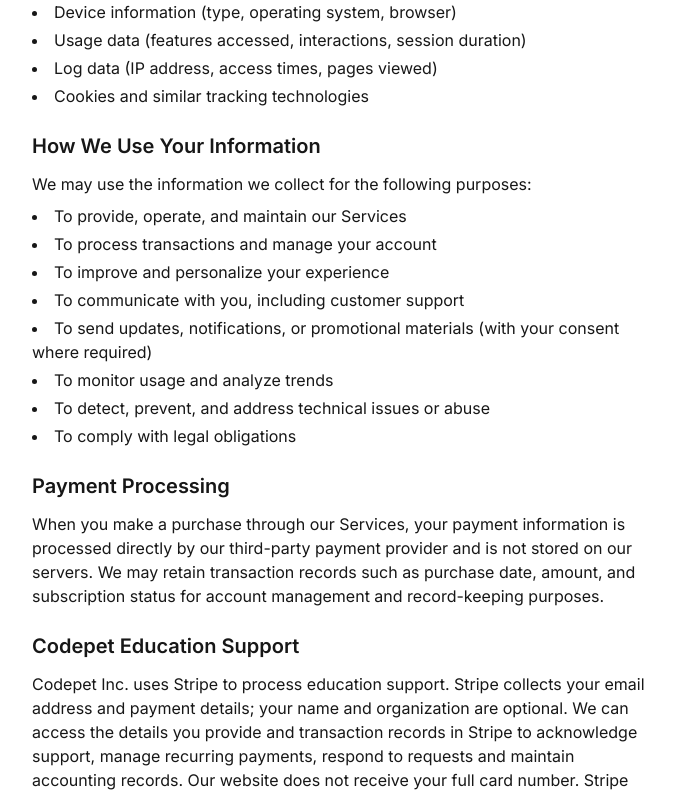
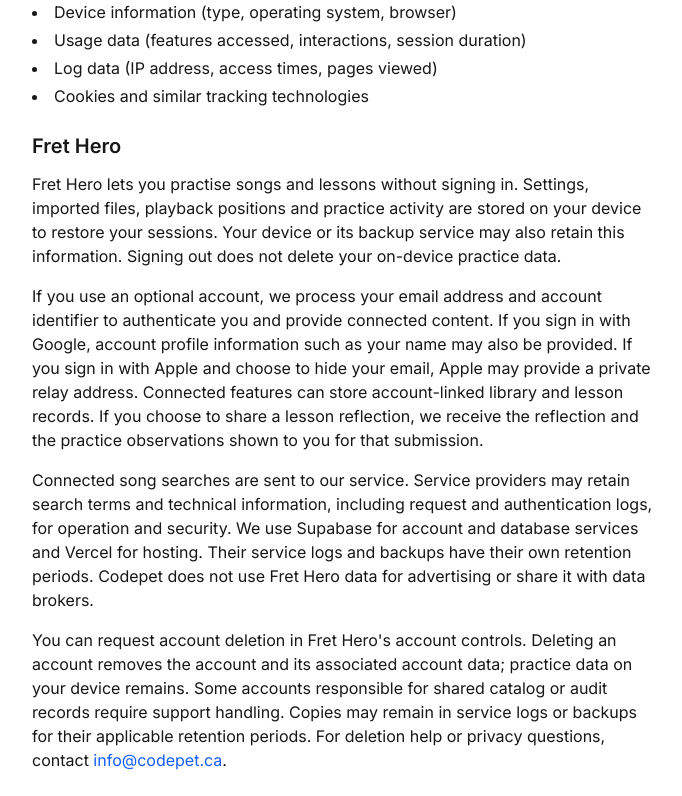
Before and after one commit to codepetca/codepet.ca, a Next.js app: page /privacy in a window 1280 px wide. Shown: the part 700-1496 px from the top of the page, without its empty margins (296-978 px from the left). Built offline with nearby package versions, Linux system fonts and the light colour scheme.

Commit message:
Describe Fret Hero privacy practices (#17)
Co-authored-by: Stewart Chan <dev.codepet@gmail.com>

```diff
--- a/app/privacy/page.tsx
+++ b/app/privacy/page.tsx
@@ -9,7 +9,7 @@ export default function PrivacyPage() {
   return (
     <article className="w-full max-w-2xl mx-auto px-6 py-8 self-start">
       <h1 className="text-2xl font-bold mb-2">Privacy Policy</h1>
-      <p className="text-sm text-gray-500 dark:text-gray-400 mb-6">Last updated: October 25, 2026</p>
+      <p className="text-sm text-gray-500 dark:text-gray-400 mb-6">Last updated: October 30, 2026</p>
 
       <p className="mb-4">
         Codepet (&ldquo;us&rdquo;, &ldquo;we&rdquo;, or &ldquo;our&rdquo;)
@@ -59,6 +59,43 @@ export default function PrivacyPage() {
         <li>Log data (IP address, access times, pages viewed)</li>
         <li>Cookies and similar tracking technologies</li>
       </ul>
+
+      <h2 className="text-xl font-semibold mt-6 mb-3">Fret Hero</h2>
+      <p className="mb-4">
+        Fret Hero lets you practise songs and lessons without signing in.
+        Settings, imported files, playback positions and practice activity are
+        stored on your device to restore your sessions. Your device or its
+        backup service may also retain this information. Signing out does not
+        delete your on-device practice data.
+      </p>
+      <p className="mb-4">
+        If you use an optional account, we process your email address and
+        account identifier to authenticate you and provide connected content.
+        If you sign in with Google, account profile information such as your
+        name may also be provided. If you sign in with Apple and choose to hide
+        your email, Apple may provide a private relay address. Connected features
+        can store account-linked
+        library and lesson records. If you choose to share a lesson reflection,
+        we receive the reflection and the practice observations shown to you
+        for that submission.
+      </p>
+      <p className="mb-4">
+        Connected song searches are sent to our service. Service providers may
+        retain search terms and technical information, including request and
+        authentication logs, for operation and security. We use Supabase for
+        account and database services and Vercel for hosting. Their service
+        logs and backups have their own retention periods. Codepet does not use
+        Fret Hero data for advertising or share it with data brokers.
+      </p>
+      <p className="mb-4">
+        You can request account deletion in Fret Hero&apos;s account controls.
+        Deleting an account removes the account and its associated account data;
+        practice data on your device remains. Some accounts responsible for
+        shared catalog or audit records require support handling. Copies may
+        remain in service logs or backups for their applicable retention
+        periods. For deletion help or privacy questions, contact{" "}
+        <a href="mailto:info@codepet.ca" className="text-blue-600 dark:text-blue-400 hover:underline">info@codepet.ca</a>.
+      </p>
 
       <h2 className="text-xl font-semibold mt-6 mb-3">
         How We Use Your Information
@@ -181,10 +218,10 @@ export default function PrivacyPage() {
         If you have any questions about this Privacy Policy, please contact us
         at{" "}
         <a
-          href="mailto:dev.codepet@gmail.com"
+          href="mailto:info@codepet.ca"
           className="text-blue-600 dark:text-blue-400 hover:underline"
         >
-          dev.codepet@gmail.com
+          info@codepet.ca
         </a>
         .
       </p>
```
